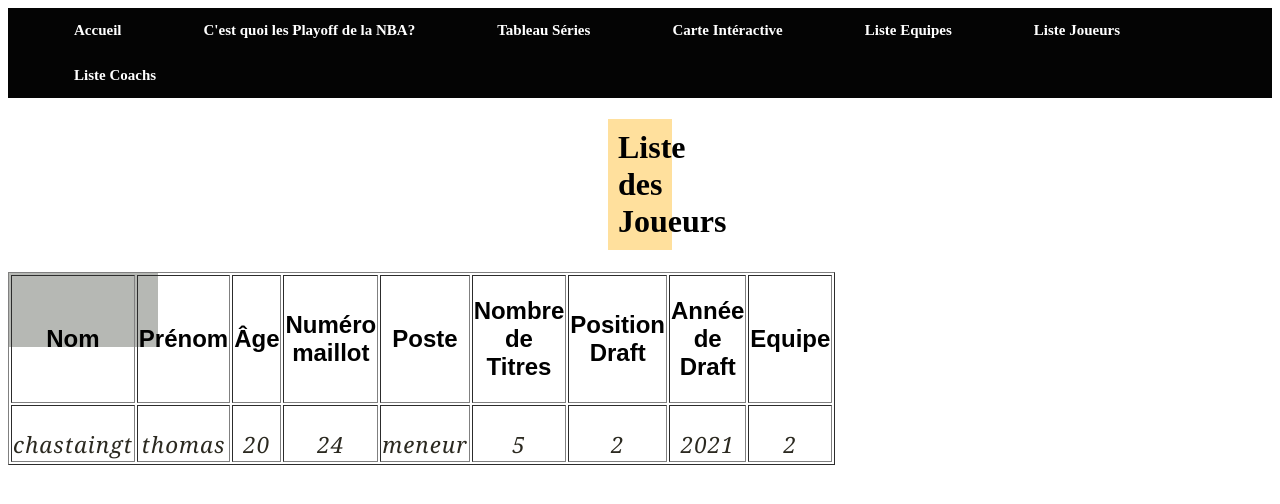
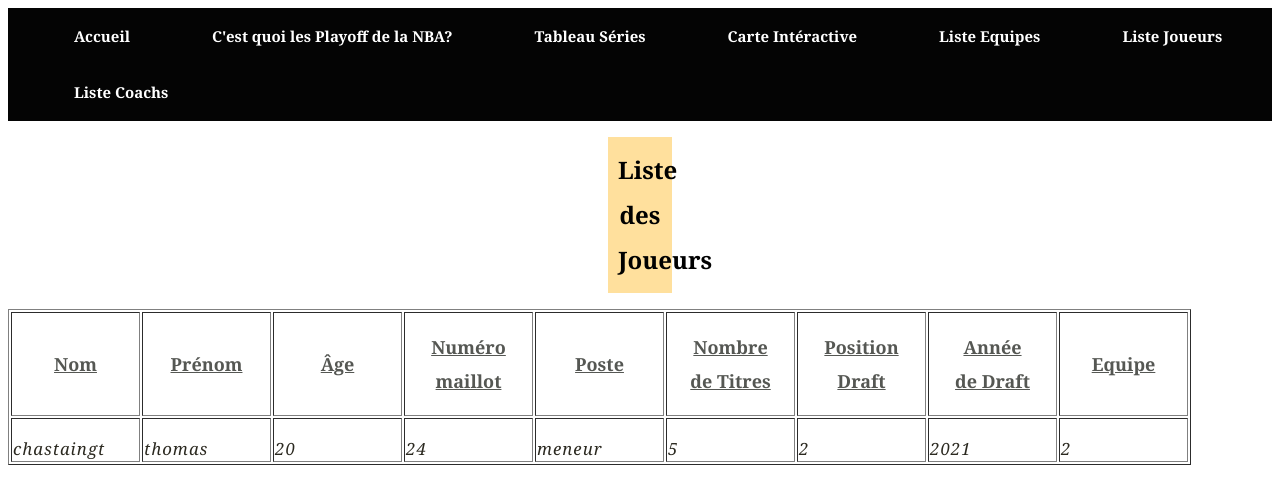
Before and after one commit to Onimech/annuel, a PHP site: page /joueurs.php in a window 1280 px wide. Shown: the top 504 px of the page. Run offline with PHP 8.4, Linux system fonts and the light colour scheme; data comes from the database, SQL or seed files in the repository.

Commit message:
Add files via upload

```diff
--- a/joueurs.php
+++ b/joueurs.php
@@ -20,7 +20,7 @@
     </ul>
     <h1> <center>Liste des Joueurs</center></h1>
 
-    <div class="listJoueur">
+
 
     <?php
 
@@ -41,24 +41,23 @@
     //Envoi de la requête
     $reponse = mysqli_query($connect,$requete);
     ?>
- <div class="tabAffichage">
-    <?php
-    //premiere colonne tableau
-    echo "<table border>";
-    echo "<tr>";
-    echo "<td><h2>Nom</h2></td>";
-    echo "<td><h2>Prénom</h2></td>";
-    echo "<td><h2>Âge</h2></td>";
-    echo "<td class tab><h2>Numéro maillot</h2></td>";
-    echo "<td><h2>Poste</h2></td>";
-    echo "<td><h2>Nombre de Titres</h2></td>";
-    echo "<td><h2>Position Draft</h2></td>";
-    echo "<td><h2>Année de Draft</h2></td>";
-    echo "<td><h2>Equipe</h2></td>";
 
-    echo "</tr>";
-    ?>
-    </div>
+
+    <table border>
+
+
+<td class="tabAffichage"><h2>Nom</h2></td>
+<td class="tabAffichage"><h2>Prénom</h2></td>
+<td class="tabAffichage"><h2>Âge</h2></td>
+<td class="tabAffichage"><h2>Numéro <br> maillot</h2></td>
+<td class="tabAffichage"><h2>Poste</h2></td>
+<td class="tabAffichage"><h2>Nombre <br> de Titres</h2></td>
+<td class="tabAffichage"><h2>Position <br> Draft</h2></td>
+<td class="tabAffichage"><h2>Année <br> de Draft</h2></td>
+<td class="tabAffichage"><h2>Equipe</h2></td>
+
+
+
     <?php
 //données du tableau
     while($ligne = mysqli_fetch_array($reponse))
@@ -84,7 +83,7 @@
     mysqli_close($connect);
   ?>
 
-</div>
+
 
 </body>
 
--- a/mise_en_page.css
+++ b/mise_en_page.css
@@ -56,17 +56,23 @@
 background-color: blue;
 }
 .tabAffichage{
-	width: 150px;
-	height: 75px;
-	text-align: center;
-	background-color: #b6b8b4;
-	color: #000000;
-    font-family: sans-serif;
+align-content: center;
+	height: 100px;
+	width: 125px;
+text-align: center;
+	text-decoration: underline;
+	margin-left: 700px;
+	margin-right: 50px;
+
 }
 
 
+td a {
+  display: block;
+  height: 100%;
+}
 
-}
+
 body {
 	font: 75% georgia, sans-serif;
 	line-height: 1.88889;
@@ -130,12 +136,8 @@
 	color: rgb(128, 250, 103);
 	}
 
-.list	{
-		margin-left: auto;
-		margin-right: auto;
-		width: 350px;
-		height:350px;
-}
+
+
 .nomOiseau
 {
 	text-align: center;
```
